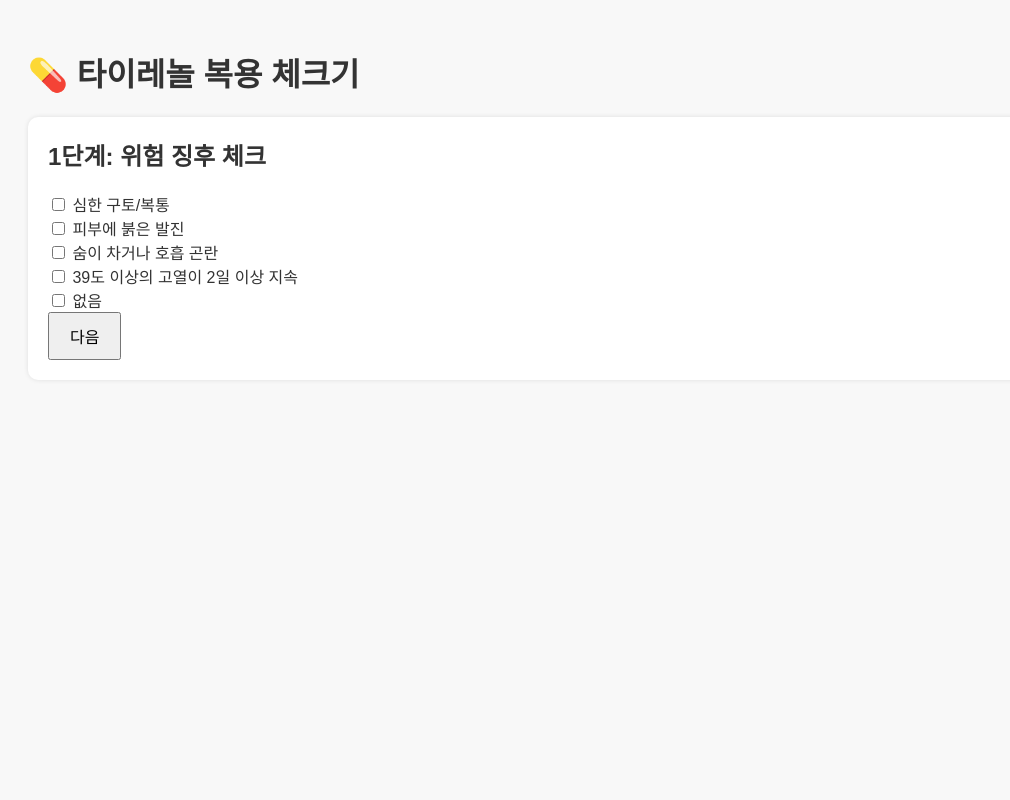
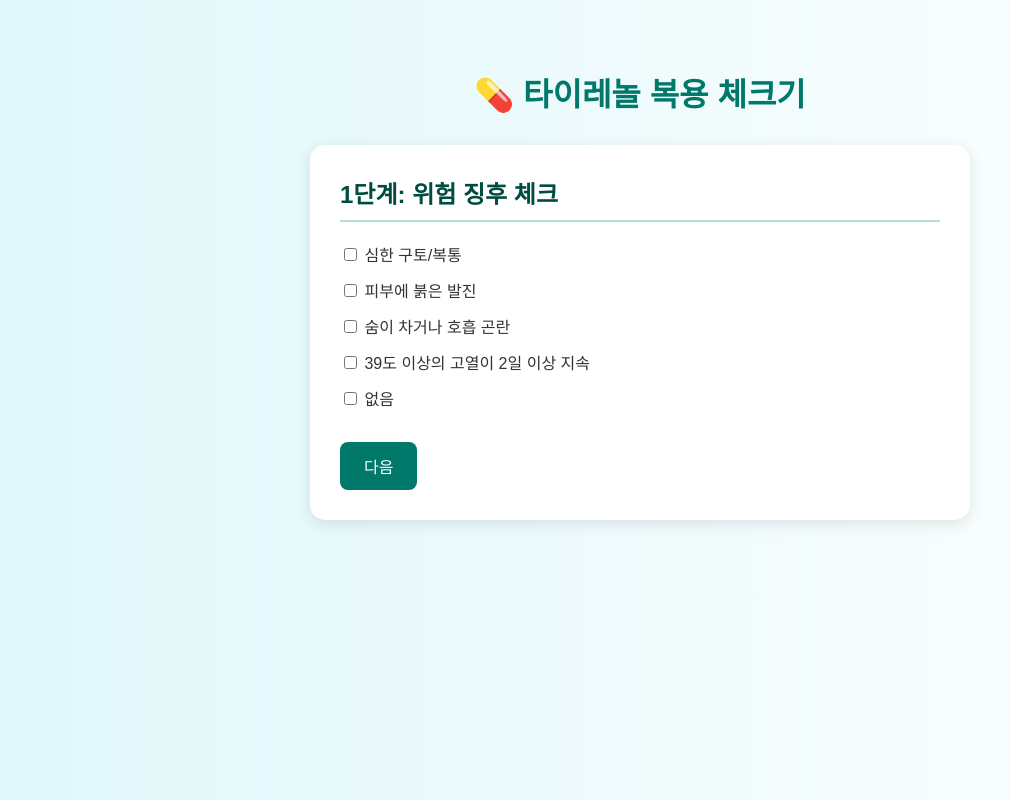
Before and after one commit to jivyu1101/tylenol-checker, a plain HTML site: page index.html in a window 1280 px wide. Shown: the whole page, without its empty margins (0-1010 px from the left). Drawn offline with Linux system fonts and the light colour scheme; a web font is replaced by a local one.

Commit message:
폰트 바꾼거

```diff
--- a/index.html
+++ b/index.html
@@ -4,13 +4,61 @@
   <meta charset="UTF-8">
   <meta name="viewport" content="width=device-width, initial-scale=1.0">
   <title>타이레놀 복용 체크기</title>
+  <link href="https://fonts.googleapis.com/css2?family=IBM+Plex+Sans+KR&display=swap" rel="stylesheet">
   <style>
-    body { font-family: sans-serif; background: #f8f8f8; padding: 20px; color: #333; }
-    .step { margin-bottom: 30px; background: white; padding: 20px; border-radius: 10px; box-shadow: 0 0 5px rgba(0,0,0,0.1); }
-    .step h2 { margin-top: 0; }
-    button { padding: 10px 20px; font-size: 16px; cursor: pointer; }
-    .hidden { display: none; }
-    .result { font-weight: bold; margin-top: 20px; font-size: 18px; }
+    body {
+      font-family: 'IBM Plex Sans KR', sans-serif;
+      background: linear-gradient(to right, #e0f7fa, #ffffff);
+      padding: 40px;
+      color: #333;
+    }
+    h1 {
+      text-align: center;
+      color: #00796b;
+      font-size: 32px;
+    }
+    .step {
+      margin: 30px auto;
+      background: white;
+      padding: 30px;
+      border-radius: 15px;
+      box-shadow: 0 4px 15px rgba(0, 0, 0, 0.1);
+      max-width: 600px;
+    }
+    .step h2 {
+      margin-top: 0;
+      color: #004d40;
+      border-bottom: 2px solid #b2dfdb;
+      padding-bottom: 10px;
+    }
+    label {
+      display: block;
+      margin: 12px 0;
+      font-size: 16px;
+    }
+    button {
+      margin-top: 20px;
+      padding: 12px 24px;
+      background-color: #00796b;
+      color: white;
+      border: none;
+      border-radius: 8px;
+      font-size: 16px;
+      cursor: pointer;
+      transition: background-color 0.3s;
+    }
+    button:hover {
+      background-color: #004d40;
+    }
+    .hidden {
+      display: none;
+    }
+    .result {
+      font-weight: bold;
+      font-size: 20px;
+      color: #d32f2f;
+      white-space: pre-wrap;
+    }
   </style>
 </head>
 <body>
@@ -18,42 +66,42 @@
 
   <div class="step" id="step1">
     <h2>1단계: 위험 징후 체크</h2>
-    <label><input type="checkbox" value="warn"> 심한 구토/복통</label><br>
-    <label><input type="checkbox" value="warn"> 피부에 붉은 발진</label><br>
-    <label><input type="checkbox" value="warn"> 숨이 차거나 호흡 곤란</label><br>
-    <label><input type="checkbox" value="warn"> 39도 이상의 고열이 2일 이상 지속</label><br>
-    <label><input type="checkbox" value="none"> 없음</label><br>
+    <label><input type="checkbox" value="warn"> 심한 구토/복통</label>
+    <label><input type="checkbox" value="warn"> 피부에 붉은 발진</label>
+    <label><input type="checkbox" value="warn"> 숨이 차거나 호흡 곤란</label>
+    <label><input type="checkbox" value="warn"> 39도 이상의 고열이 2일 이상 지속</label>
+    <label><input type="checkbox" value="none"> 없음</label>
     <button onclick="handleStep1()">다음</button>
   </div>
 
   <div class="step hidden" id="step2">
     <h2>2단계: 나이 확인</h2>
-    <label><input type="radio" name="age" value="under"> 만 11세 이하</label><br>
-    <label><input type="radio" name="age" value="over"> 만 12세 이상</label><br>
+    <label><input type="radio" name="age" value="under"> 만 11세 이하</label>
+    <label><input type="radio" name="age" value="over"> 만 12세 이상</label>
     <button onclick="handleStep2()">다음</button>
   </div>
 
   <div class="step hidden" id="step3">
     <h2>3단계: 증상 체크</h2>
-    <label><input type="checkbox" value="symptom"> 발열</label><br>
-    <label><input type="checkbox" value="symptom"> 감기로 인한 통증</label><br>
-    <label><input type="checkbox" value="symptom"> 두통</label><br>
-    <label><input type="checkbox" value="symptom"> 신경통/근육통/관절통</label><br>
-    <label><input type="checkbox" value="symptom"> 월경통</label><br>
-    <label><input type="checkbox" value="symptom"> 염좌통</label><br>
-    <label><input type="checkbox" value="symptom"> 치통</label><br>
-    <label><input type="checkbox" value="symptom"> 류마티양 통증</label><br>
-    <label><input type="checkbox" value="other"> 기타</label><br>
+    <label><input type="checkbox" value="symptom"> 발열</label>
+    <label><input type="checkbox" value="symptom"> 감기로 인한 통증</label>
+    <label><input type="checkbox" value="symptom"> 두통</label>
+    <label><input type="checkbox" value="symptom"> 신경통/근육통/관절통</label>
+    <label><input type="checkbox" value="symptom"> 월경통</label>
+    <label><input type="checkbox" value="symptom"> 염좌통</label>
+    <label><input type="checkbox" value="symptom"> 치통</label>
+    <label><input type="checkbox" value="symptom"> 류마티양 통증</label>
+    <label><input type="checkbox" value="other"> 기타</label>
     <button onclick="handleStep3()">다음</button>
   </div>
 
   <div class="step hidden" id="step4">
     <h2>4단계: 건강 상태 확인</h2>
-    <label><input type="checkbox" value="warn"> 임부/수유부</label><br>
-    <label><input type="checkbox" value="warn"> 알코올 복용 중</label><br>
-    <label><input type="checkbox" value="warn"> 만성질환 있음</label><br>
-    <label><input type="checkbox" value="warn"> 소염진통제 복용 중</label><br>
-    <label><input type="checkbox" value="none"> 없음</label><br>
+    <label><input type="checkbox" value="warn"> 임부/수유부</label>
+    <label><input type="checkbox" value="warn"> 알코올 복용 중</label>
+    <label><input type="checkbox" value="warn"> 만성질환 있음</label>
+    <label><input type="checkbox" value="warn"> 소염진통제 복용 중</label>
+    <label><input type="checkbox" value="none"> 없음</label>
     <button onclick="handleStep4()">결과 확인</button>
   </div>
 
```
